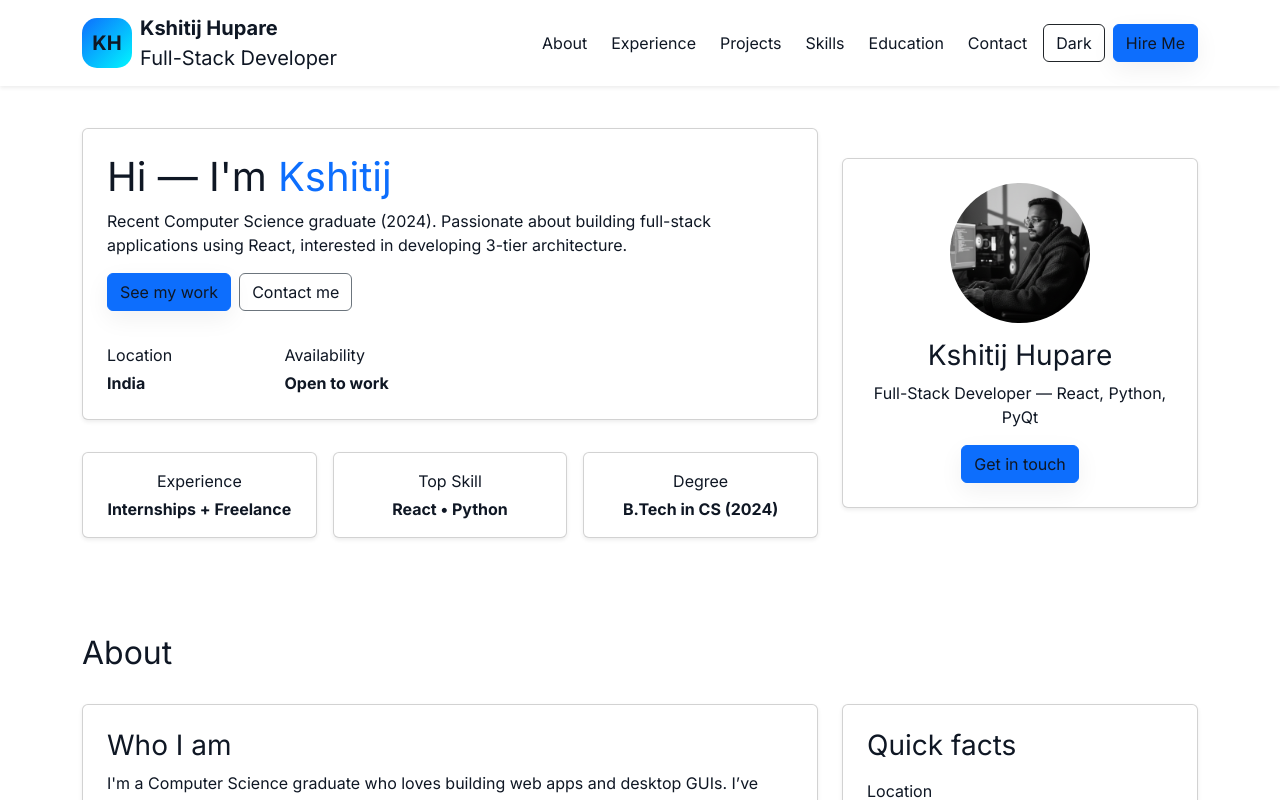
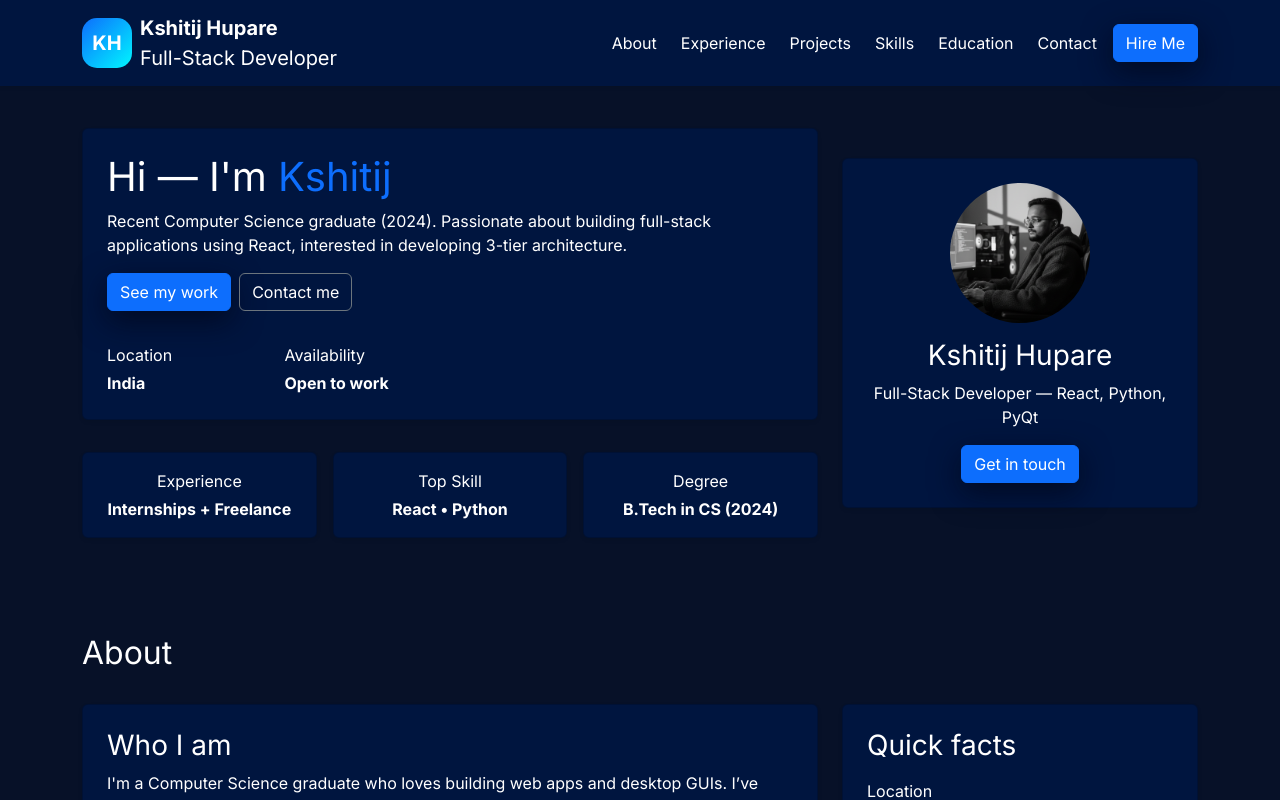
Before and after one commit to Kshitijh/Kshitijh_Portfolio, a React (Create React App) app: page / in a window 1280 px wide. Shown: the top 800 px of the page. Built offline with nearby package versions, Linux system fonts and the light colour scheme.

Commit message:
Refactor theme management in App component and simplify Navbar props

```diff
--- a/src/App.js
+++ b/src/App.js
@@ -10,22 +10,15 @@ import Contact from "./components/Contact";
 import Footer from "./components/Footer";
 
 export default function App() {
-  const [theme, setTheme] = useState(() => {
-    const t = localStorage.getItem("theme");
-    return t ? t : "light";
-  });
+  const theme = "dark";
 
   useEffect(() => {
     document.documentElement.setAttribute("data-theme", theme);
-    localStorage.setItem("theme", theme);
-  }, [theme]);
+  }, []);
 
   return (
     <>
-      <Navbar
-        theme={theme}
-        onToggleTheme={() => setTheme(theme === "light" ? "dark" : "light")}
-      />
+      <Navbar />
 
       {/* Add top padding to avoid overlap with fixed navbar */}
       <main style={{ paddingTop: "80px" }}>
--- a/src/components/Navbar.js
+++ b/src/components/Navbar.js
@@ -1,7 +1,7 @@
 import React from "react";
 import { Navbar, Nav, Container, Button } from "react-bootstrap";
 
-export default function MyNavbar({ theme, onToggleTheme }) {
+export default function MyNavbar() {
   return (
     <Navbar
       expand="lg"
@@ -42,13 +42,6 @@ export default function MyNavbar({ theme, onToggleTheme }) {
             <Nav.Link href="#education">Education</Nav.Link>
             <Nav.Link href="#contact">Contact</Nav.Link>
 
-            <Button
-              variant={theme === "light" ? "outline-dark" : "outline-light"}
-              onClick={onToggleTheme}
-            >
-              {theme === "light" ? "Dark" : "Light"}
-            </Button>
-
             <Button variant="primary" href="#contact">
               Hire Me
             </Button>
```
Also changed, not shown: 1 other file (tests, documents, lock files or other folders).
